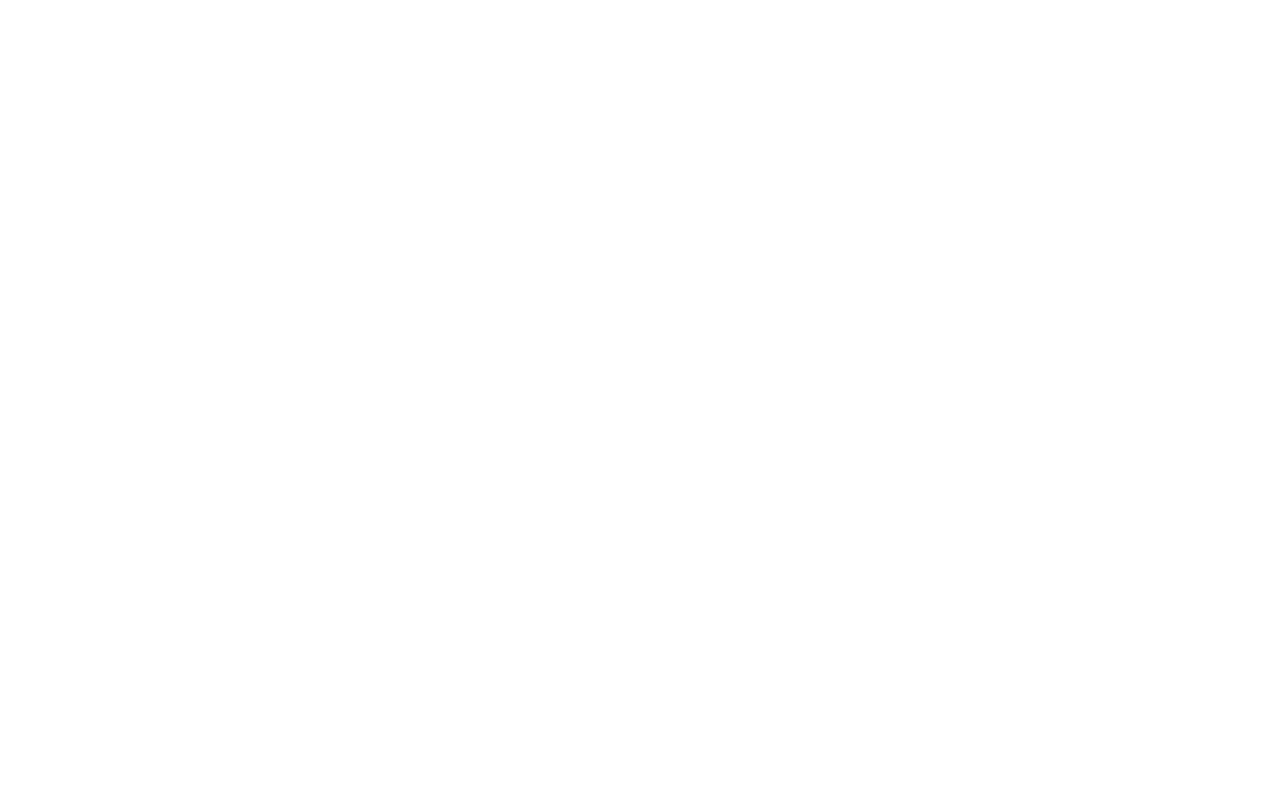
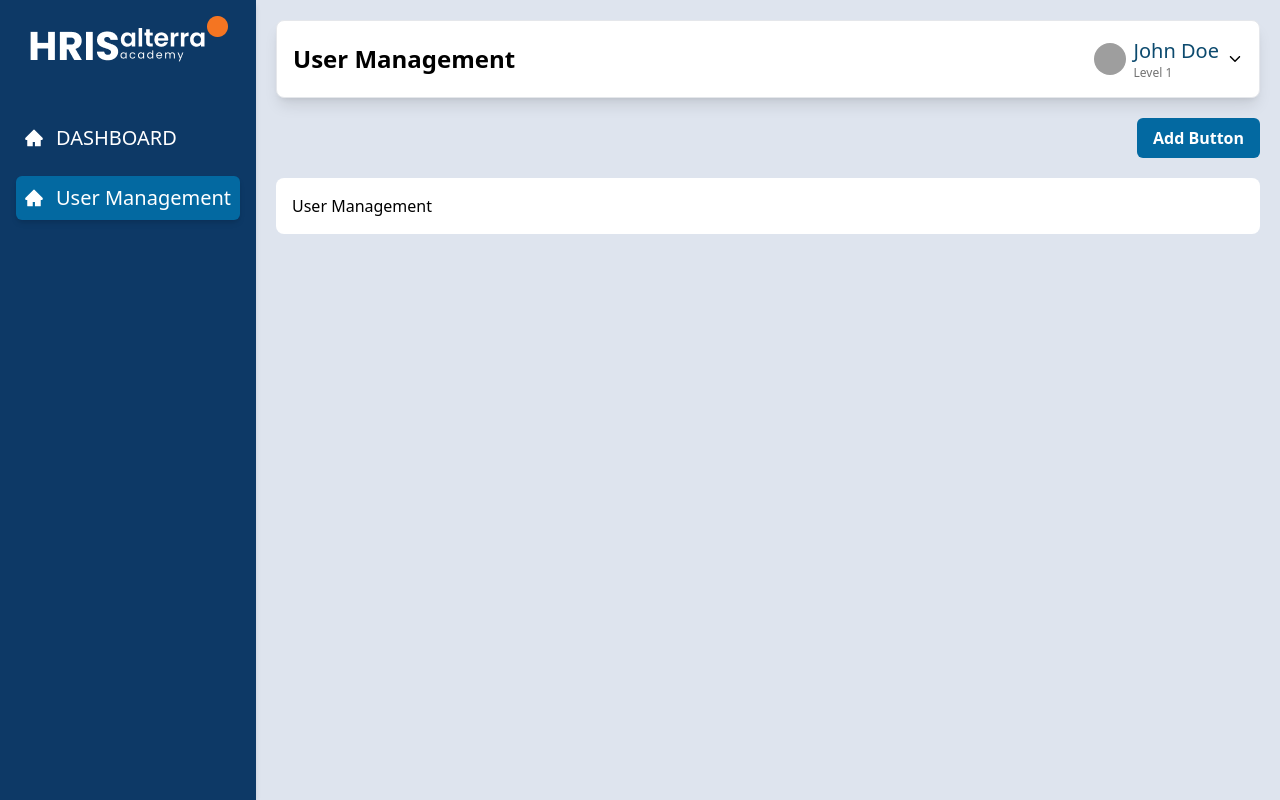
Before and after one commit to ALTA-HRIS-APP/FE-Program, a React (Vite) app: page /User in a window 1280 px wide. Before the commit this address had no page. Built offline with nearby package versions, Linux system fonts and the light colour scheme; grey boxes are pictures that could not be loaded.

Commit message:
add User Management

```diff
--- a/package.json
+++ b/package.json
@@ -21,6 +21,7 @@
     "react-sweetalert2": "^0.6.0"
   },
   "devDependencies": {
+    "@types/js-cookie": "^3.0.4",
     "@types/react": "^18.2.15",
     "@types/react-dom": "^18.2.7",
     "@typescript-eslint/eslint-plugin": "^6.0.0",
--- a/src/App.tsx
+++ b/src/App.tsx
@@ -2,6 +2,8 @@
 import Login from "./pages/Login"
 import Dashboard from "./pages/Dashboard"
 import SideBar from "./component/SideBar"
+import IndexUser from "./pages/UserManagement/IndexUser"
+import AddUser from "./pages/UserManagement/AddUser"
 
 export default function App() {
   return (
@@ -10,6 +12,8 @@
       <Route path="/" element={<Login />} />
       <Route path="/dashboard" element={<Dashboard />} />
       <Route path="/SideBar" element={<SideBar />} />
+      <Route path="/User" element={<IndexUser />} />
+      <Route path="/AddUser" element={<AddUser />} />
     </Routes>
     </BrowserRouter>
   )
--- a/src/components/layout/Navbar.tsx
+++ b/src/components/layout/Navbar.tsx
@@ -1,4 +1,7 @@
-import { FC, useState } from 'react'
+import { FC, useState, useEffect } from 'react'
+import Cookies from 'js-cookie';
+import { useNavigate } from 'react-router-dom';
+import Swal from 'sweetalert2';
 import { IoIosArrowDown } from 'react-icons/io'
 
 
@@ -13,6 +16,35 @@
 }
 
 const Navbar: FC<NavbarProps> = ({ id, titleNavbar, namePerson, avatar, level }) => {
+
+    const role = Cookies.get("role");
+    const email = Cookies.get("email");
+    const navigate = useNavigate();
+
+    const handleLogout = () => {
+        Swal.fire({
+            title: 'Are you sure want to Logout?',
+            showCancelButton: true,
+            cancelButtonText: "NO",
+            confirmButtonText: "YES",
+        }).then((result) => {
+            Cookies.remove('username');
+            Cookies.remove('token');
+            Swal.fire({
+                icon: 'success',
+                title: 'Success',
+                text: 'Success Logout',
+                confirmButtonText: 'OK',
+                cancelButtonText: 'Cancel',
+            }).then((response) => {
+                if (response?.isConfirmed) {
+                    navigate('/');
+                }
+            });
+        })
+
+    };
+
     // State untuk mengontrol tampilan dropdown
     const [dropdownOpen, setDropdownOpen] = useState(false)
 
@@ -47,7 +79,7 @@
                             <div className="py-1" role="menu" aria-orientation="vertical" aria-labelledby="options-menu">
                                 <a href="#" className="block px-4 py-2 text-sm text-gray-700 hover:bg-gray-100" role="menuitem">Profile</a>
                                 <a href="#" className="block px-4 py-2 text-sm text-gray-700 hover:bg-gray-100" role="menuitem">Settings</a>
-                                <a href="#" className="block px-4 py-2 text-sm text-gray-700 hover:bg-gray-100" role="menuitem">Sign out</a>
+                                <a onClick={handleLogout} className="block px-4 py-2 text-sm text-gray-700 hover:bg-gray-100" role="menuitem">Sign out</a>
                             </div>
                         </div>
                     )}
--- a/src/components/layout/Sidebar.tsx
+++ b/src/components/layout/Sidebar.tsx
@@ -1,21 +1,21 @@
-import React, { FC, useState } from 'react'
+import { FC, useState } from 'react'
 import { AiFillHome } from 'react-icons/ai'
 
 interface SiderbarProps {
     label: string;
     link: string;
+    active?: boolean;
     // subMenu?: MenuItem[];
 }
 
 
 const Sidebar: FC<{ menuData: SiderbarProps[] }> = ({ menuData }) => {
 
-    const [isOpen, setIsOpen] = useState(false)
-
-    const toggleDropdown = () => {
-        // Fungsi untuk membuka dan menutup dropdown
-        setIsOpen(!isOpen);
-    };
+    // const [isOpen, setIsOpen] = useState(false)
+    // const toggleDropdown = () => {
+    //     // Fungsi untuk membuka dan menutup dropdown
+    //     setIsOpen(!isOpen);
+    // };
 
 
     return (
@@ -28,7 +28,7 @@
                 <ul>
                     {menuData.map((item, index) => (
                         <li key={index}>
-                            <a href={item.link} className="flex text-xl items-center p-2 mb-4  text-white rounded-lg hover:bg-gray-100 group">
+                            <a href={item.link} className={`flex text-xl ${item.active ? "bg-sky-700 mt-2 p-2  rounded-md shadow-md" : "text-white"} items-center p-2 mb-4  text-white rounded-lg hover:bg-gray-100 hover:text-yellow-300 group`}>
                                 <AiFillHome />
                                 <span className='ml-3'>{item.label}</span>
                                 {/* {item.submenu && <Sidebar menuData={item.submenu} />} */}
--- a/src/pages/Dashboard.tsx
+++ b/src/pages/Dashboard.tsx
@@ -5,12 +5,13 @@
 
 const menuData = [
     {
-      label: 'Menu 1',
-      link: '/menu1',
+      label: 'DASHBOARD',
+      link: '/dashboard',
+      active: true
     },
     {
-      label: 'Menu 2',
-      link: '/menu2',
+      label: 'User Management',
+      link: '/user',
       submenu: [
         {
           label: 'Submenu 2.1',
@@ -26,7 +27,7 @@
   ];
 
 const Dashboard = () => {
-    const [activePage, setActivePage ] = useState<string>('/menu1')
+    // const [activePage, setActivePage ] = useState<string>('/menu1')
     return (
         <div className="flex bg-DEE4EE">
             <Sidebar menuData={menuData} />
@@ -39,8 +40,8 @@
                 level='Level 1'
                 />
                 {/* Main content */}
-                <div className="p-4 w-full h-full bg-white  m-5">
-                    <div className='w-1/2 h-full'>
+                <div className="p-4 max-w-full bg-white  m-5">
+                    <div className='w-42 h-34'>
                         <div>
                             <p>Input Field</p>
                         </div>
--- a/src/pages/Login.tsx
+++ b/src/pages/Login.tsx
@@ -6,7 +6,7 @@
 
 import Button from '../components/element/Button'
 import Potologin from "../assets/13.jpg"
-import Input from '../component/Input'
+import Input from '../components/element/Input'
 
 const Login: React.FC = () => {
 
--- /dev/null
+++ b/src/pages/UserManagement/AddUser.tsx
@@ -0,0 +1,56 @@
+// import React from 'react'
+
+import Sidebar from "../../components/layout/Sidebar"
+import Navbar from "../../components/layout/Navbar"
+
+const menuData = [
+    {
+        label: 'DASHBOARD',
+        link: '/dashboard',
+        active: false
+    },
+    {
+        label: 'User Management',
+        link: '/user',
+        active: true,
+        submenu: [
+            {
+                label: 'Submenu 2.1',
+                link: '/menu2/submenu1',
+            },
+            {
+                label: 'Submenu 2.2',
+                link: '/menu2/submenu2',
+            },
+        ],
+    },
+    // ...
+];
+
+const AddUser = () => {
+    return (
+        <div className="flex bg-DEE4EE">
+            <Sidebar menuData={menuData} />
+            <div className="flex-grow">
+                <Navbar
+                    id='Add User Management'
+                    titleNavbar='Add User Management'
+                    namePerson='John Doe'
+                    avatar='https://i.pravatar.cc/300'
+                    level='Level 1'
+                />
+                {/* Main content */}
+                <div className="p-4 max-w-full bg-white  m-5">
+                    <div className='w-42 h-34'>
+                        <div>
+                            <p>Add User Management</p>
+                        </div>
+
+                    </div>
+                </div>
+            </div>
+        </div>
+    )
+}
+
+export default AddUser
--- /dev/null
+++ b/src/pages/UserManagement/IndexUser.tsx
@@ -0,0 +1,77 @@
+// import React from 'react'
+import { useNavigate } from "react-router-dom";
+
+
+import Sidebar from "../../components/layout/Sidebar";
+import Navbar from "../../components/layout/Navbar";
+import Button from "../../components/element/Button";
+
+const menuData = [
+    {
+        label: 'DASHBOARD',
+        link: '/dashboard',
+        active: false
+    },
+    {
+        label: 'User Management',
+        link: '/user',
+        active: true,
+        submenu: [
+            {
+                label: 'Submenu 2.1',
+                link: '/menu2/submenu1',
+            },
+            {
+                label: 'Submenu 2.2',
+                link: '/menu2/submenu2',
+            },
+        ],
+    },
+    // ...
+];
+
+const IndexUser = () => {
+
+    const navigate = useNavigate();
+    const handleAddUser = () => {
+        navigate('/AddUser');
+    }
+
+    return (
+        <div className="flex bg-DEE4EE">
+            <Sidebar menuData={menuData} />
+            <div className="flex-grow">
+                <Navbar
+                    id='User Management'
+                    titleNavbar='User Management'
+                    namePerson='John Doe'
+                    avatar='https://i.pravatar.cc/300'
+                    level='Level 1'
+                />
+                {/* Main content */}
+                <main>
+                    <div className="flex items-center justify-end m-5">
+                        <Button
+                        id="Add Button"
+                        label="Add Button"
+                        color="bg-sky-700"
+                        hover="hover:bg-sky-500"
+                        onClick={handleAddUser}
+                        />
+                    </div>
+                    <div className="p-4 max-w-full bg-white rounded-lg  m-5">
+                        <div className='w-42 h-34'>
+                            <div>
+                                <p>User Management</p>
+                            </div>
+
+                        </div>
+                    </div>
+                </main>
+
+            </div>
+        </div>
+    )
+}
+
+export default IndexUser
```
Also changed, not shown: src/components/element/Input.tsx (renamed from src/component/Input.tsx), 1 other file (tests, documents, lock files or other folders).
